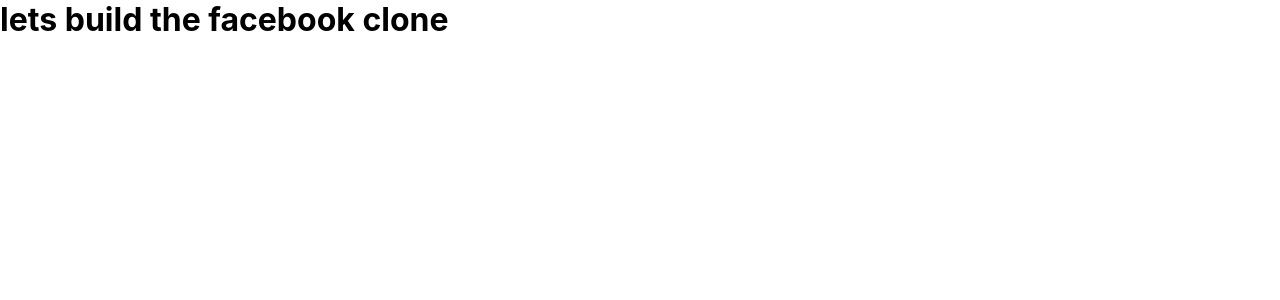
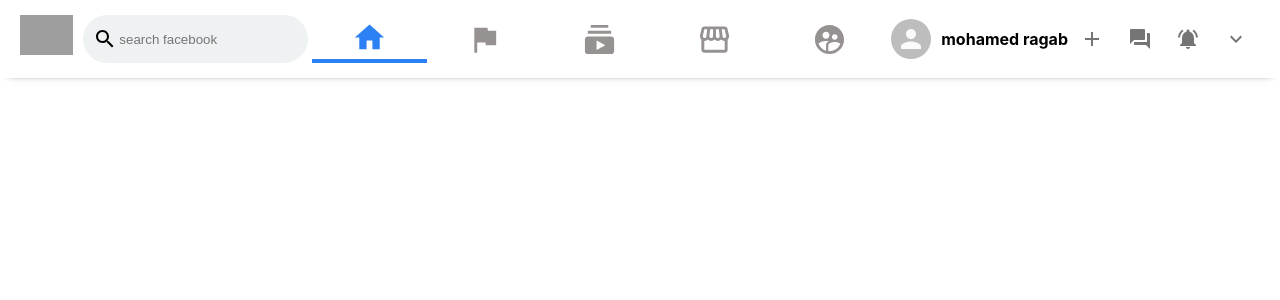
Before and after one commit to MohamedRagabMohamed/facebook-clone, a React (Create React App) app: page / in a window 1280 px wide. Shown: the top 300 px of the page. Built offline with nearby package versions, Linux system fonts and the light colour scheme; grey boxes are pictures that could not be loaded.

Commit message:
Added the header component
I create header component and add some style to it

```diff
--- a/package.json
+++ b/package.json
@@ -3,6 +3,9 @@
   "version": "0.1.0",
   "private": true,
   "dependencies": {
+    "@material-ui/core": "^4.12.3",
+    "@material-ui/icons": "^4.11.2",
+    "@mui/material": "^5.0.4",
     "@testing-library/jest-dom": "^5.14.1",
     "@testing-library/react": "^11.2.7",
     "@testing-library/user-event": "^12.8.3",
--- a/src/App.js
+++ b/src/App.js
@@ -1,9 +1,16 @@
 import "./App.css";
+import Header from "./Header";
 
 function App() {
   return (
     <div className="App">
-      <h1>lets build the facebook clone</h1>
+      {/* Header */}
+      <Header />
+
+      {/* App body */}
+      {/* Sidebar */}
+      {/* Feed */}
+      {/* Widgets */}
     </div>
   );
 }
--- /dev/null
+++ b/src/Header.css
@@ -0,0 +1,71 @@
+.header {
+  padding: 15px 20px;
+  display: flex;
+  justify-content: space-between;
+  position: sticky;
+  background-color: white;
+  z-index: 100;
+  top: 0;
+  box-shadow: 0px 5px 8px -9px rgba(0, 0, 0, 0.75);
+}
+.header__left {
+  display: flex;
+  justify-content: space-evenly;
+}
+.header__input {
+  display: flex;
+  align-items: center;
+  background-color: #eff2f2;
+  padding: 10px;
+  margin-left: 10px;
+  border-radius: 999px;
+}
+.header__left > img {
+  height: 40px;
+}
+.header__input > input {
+  border: none;
+  background-color: transparent;
+  outline-width: 0;
+}
+.header__center {
+  display: flex;
+  flex: 1;
+  justify-content: center;
+}
+.header__option > .MuiSvgIcon-root {
+  color: #979292;
+}
+
+.header__option:hover > .MuiSvgIcon-root {
+  color: #2c81f4;
+}
+.header__option--active > .MuiSvgIcon-root {
+  color: #2c81f4;
+}
+.header__option--active {
+  border-bottom: 4px solid #2c81f4;
+}
+.header__option {
+  display: flex;
+  align-items: center;
+  padding: 0 40px;
+  cursor: pointer;
+}
+.header__option:hover {
+  background-color: #eff2f5;
+  border-radius: 10px;
+  align-items: center;
+  padding: 0 30px;
+  border-bottom: none;
+}
+.header__info {
+  display: flex;
+  align-items: center;
+}
+.header__info > h4 {
+  padding-left: 10px;
+}
+.header__right {
+  display: flex;
+}
--- /dev/null
+++ b/src/Header.js
@@ -0,0 +1,72 @@
+import React from "react";
+import "./Header.css";
+import SearchIcon from "@material-ui/icons/Search";
+import HomeIcon from "@material-ui/icons/Home";
+import FlagIcon from "@material-ui/icons/Flag";
+import SubscriptionsIcon from "@material-ui/icons/Subscriptions";
+import StorefrontIcon from "@material-ui/icons/Storefront";
+import SupervisedUserCircleIcon from "@material-ui/icons/SupervisedUserCircle";
+import { Avatar, IconButton } from "@material-ui/core";
+import {
+  Add,
+  ExpandMore,
+  Forum,
+  NotificationsActive,
+} from "@material-ui/icons";
+
+function Header() {
+  return (
+    <div className="header">
+      <div className="header__left">
+        <img
+          src="https://upload.wikimedia.org/wikipedia/commons/5/51/Facebook_f_logo_%282019%29.svg"
+          alt="facebook logo"
+        />
+        <div className="header__input">
+          <SearchIcon />
+          <input type="text" placeholder="search facebook" />
+        </div>
+      </div>
+      <div className="header__center">
+        <div
+          className="header__option
+        header__option--active"
+        >
+          <HomeIcon fontSize="large" />
+        </div>
+        <div className="header__option">
+          <FlagIcon fontSize="large" />
+        </div>
+        <div className="header__option">
+          <SubscriptionsIcon fontSize="large" />
+        </div>
+        <div className="header__option">
+          <StorefrontIcon fontSize="large" />
+        </div>
+        <div className="header__option">
+          <SupervisedUserCircleIcon fontSize="large" />
+        </div>
+      </div>
+      <div className="header__right">
+        <div className="header__info">
+          <Avatar />
+          <h4>mohamed ragab</h4>
+        </div>
+        <IconButton>
+          <Add />
+        </IconButton>
+        <IconButton>
+          <Forum />
+        </IconButton>
+        <IconButton>
+          <NotificationsActive />
+        </IconButton>
+        <IconButton>
+          <ExpandMore />
+        </IconButton>
+      </div>
+    </div>
+  );
+}
+
+export default Header;
```
Also changed, not shown: src/img/logo-facebook.png (added), 1 other file (tests, documents, lock files or other folders).
